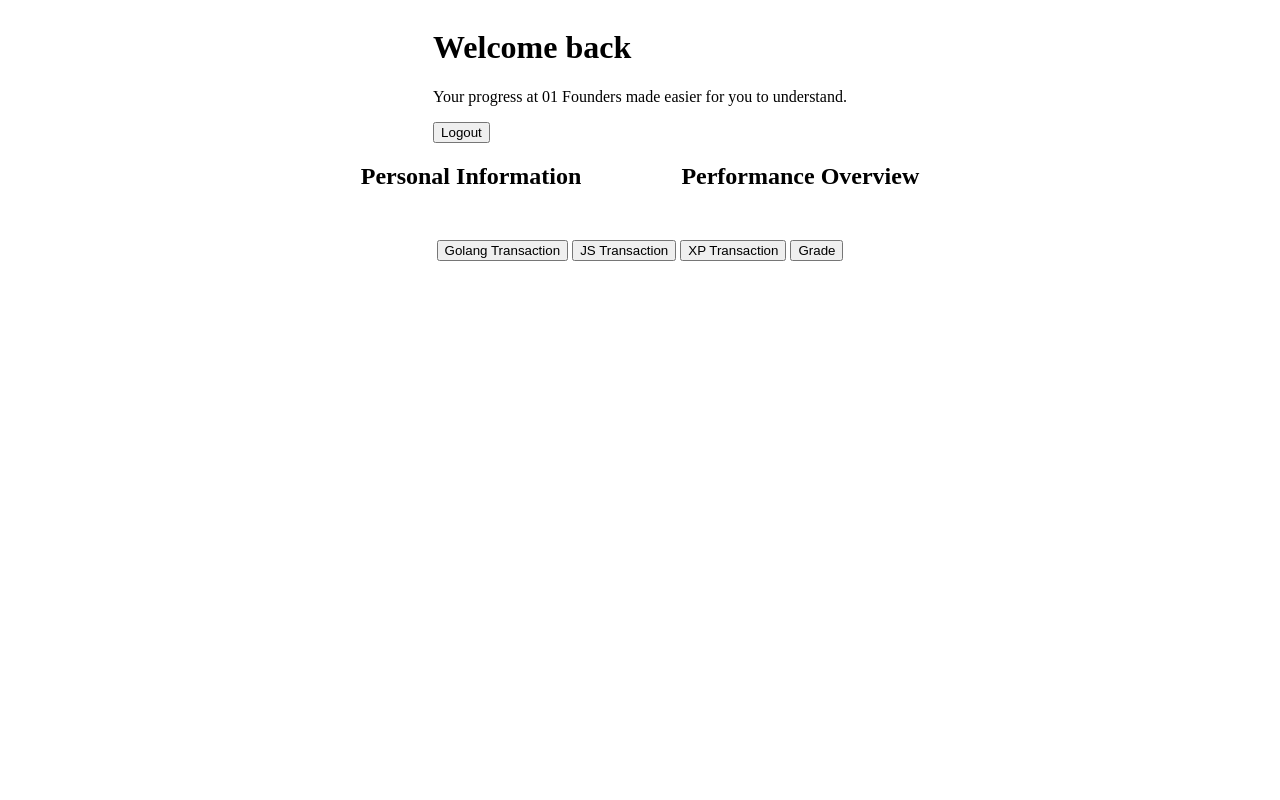
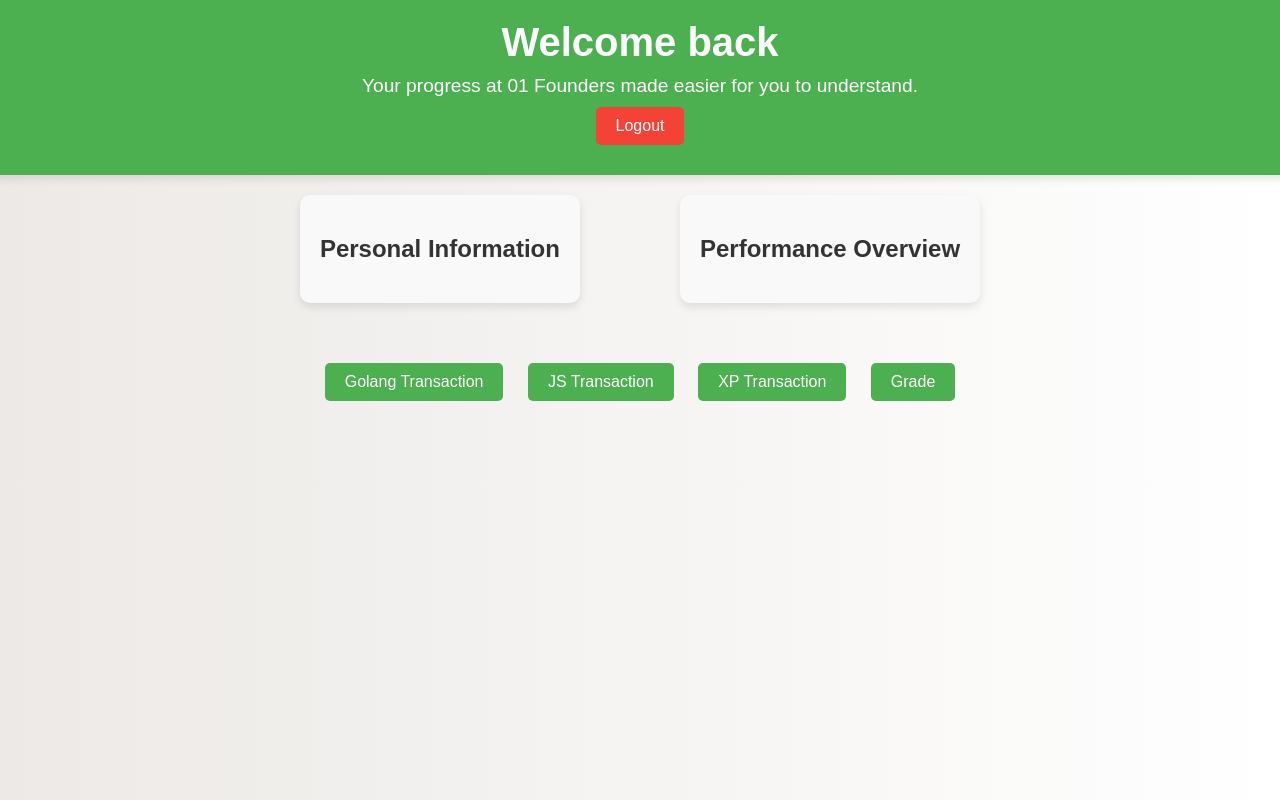
Before and after one commit to eediallo/graphql, a website with bundled scripts: page dashboard.html in a window 1280 px wide. Built offline with nearby package versions, Linux system fonts and the light colour scheme; no server answers.

Commit message:
feat: enhance UI styles with gradient background, improved header, and button designs

```diff
--- a/UI/style.css
+++ b/UI/style.css
@@ -1,28 +1,90 @@
-body{
+body {
   display: flex;
   flex-direction: column;
   align-items: center;
+  background: linear-gradient(to right, #ece9e6, #ffffff);
+  font-family: Arial, sans-serif;
+  color: #333;
+  margin: 0;
+  padding: 0;
 }
 
+header {
+  background-color: #4CAF50;
+  color: white;
+  padding: 20px;
+  width: 100%;
+  text-align: center;
+  box-shadow: 0 4px 8px rgba(0, 0, 0, 0.1);
+}
 
-#profile-container{
+header h1 {
+  margin: 0;
+  font-size: 2.5em;
+}
+
+header p {
+  margin: 10px 0 0;
+  font-size: 1.2em;
+}
+
+#logoutBtn {
+  background-color: #f44336;
+  color: white;
+  border: none;
+  padding: 10px 20px;
+  cursor: pointer;
+  font-size: 1em;
+  border-radius: 5px;
+  transition: background-color 0.3s ease;
+}
+
+#logoutBtn:hover {
+  background-color: #d32f2f;
+}
+
+#profile-container {
   display: flex;
   flex-direction: row;
   flex-wrap: wrap;
   max-width: 100%;
   gap: 100px;
   margin-bottom: 30px;
+  padding: 20px;
 }
 
-#transactions-container{
+#profile-container div {
+  background-color: #f9f9f9;
+  padding: 20px;
+  border-radius: 10px;
+  box-shadow: 0 4px 8px rgba(0, 0, 0, 0.1);
+}
+
+#transactions-container {
   display: flex;
   flex-direction: row;
   flex-wrap: wrap;
   max-width: 100%;
+  justify-content: space-around;
   gap: 40px;
   margin-top: 30px;
 }
 
+button {
+  background-color: #4CAF50;
+  color: white;
+  border: none;
+  padding: 10px 20px;
+  cursor: pointer;
+  font-size: 1em;
+  border-radius: 5px;
+  transition: background-color 0.3s ease;
+  margin: 10px;
+}
+
+button:hover {
+  background-color: #45a049;
+}
 
 #trans-table {
   width: 300px;
@@ -60,10 +122,10 @@
   background-color: #f1f1f1;
 }
 
-#success-rate{
+#success-rate {
   color: green;
 }
 
-#failure-rate{
+#failure-rate {
   color: red;
 }
```
Lines whose indentation alone changed are shown as unchanged.
